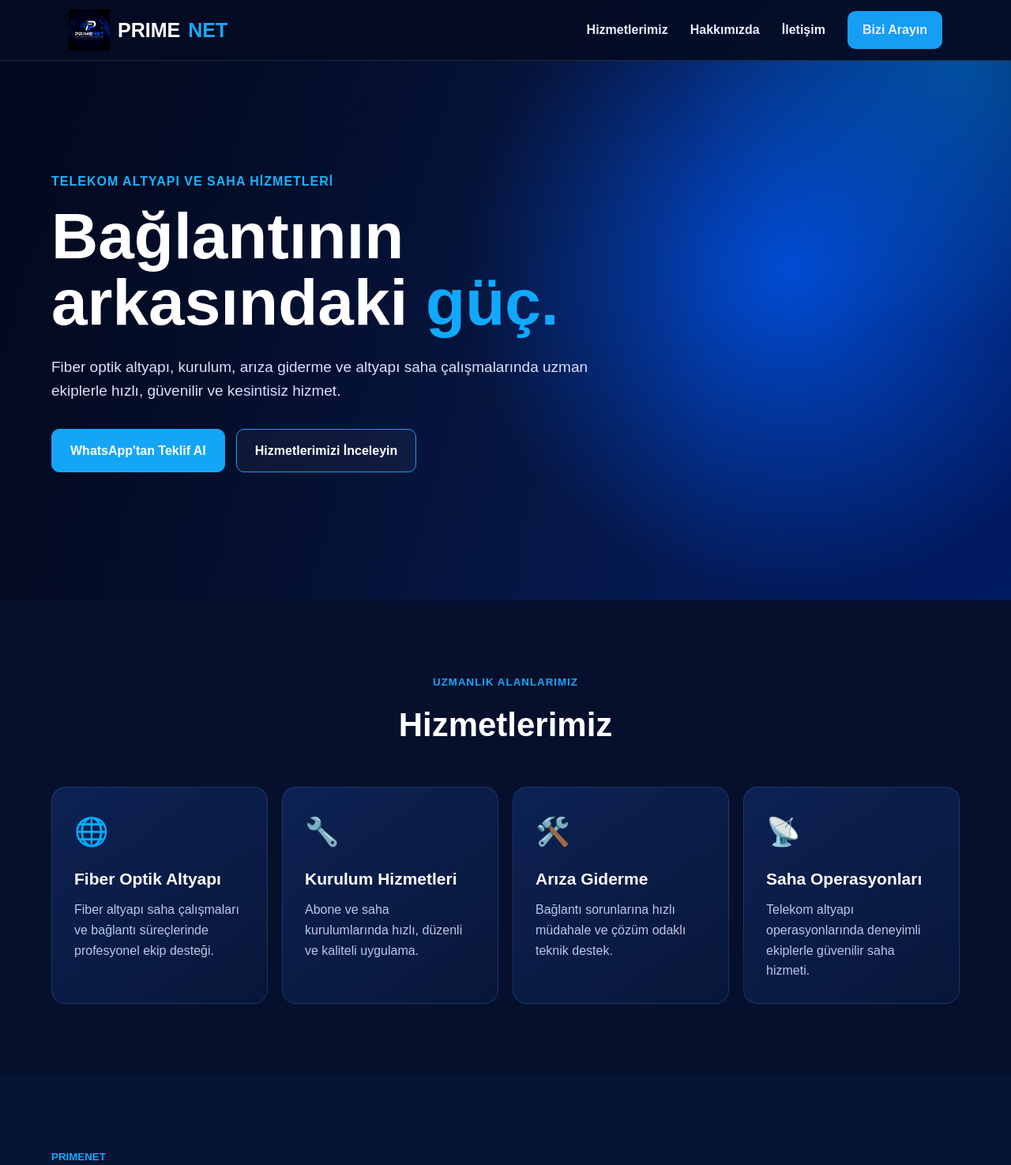
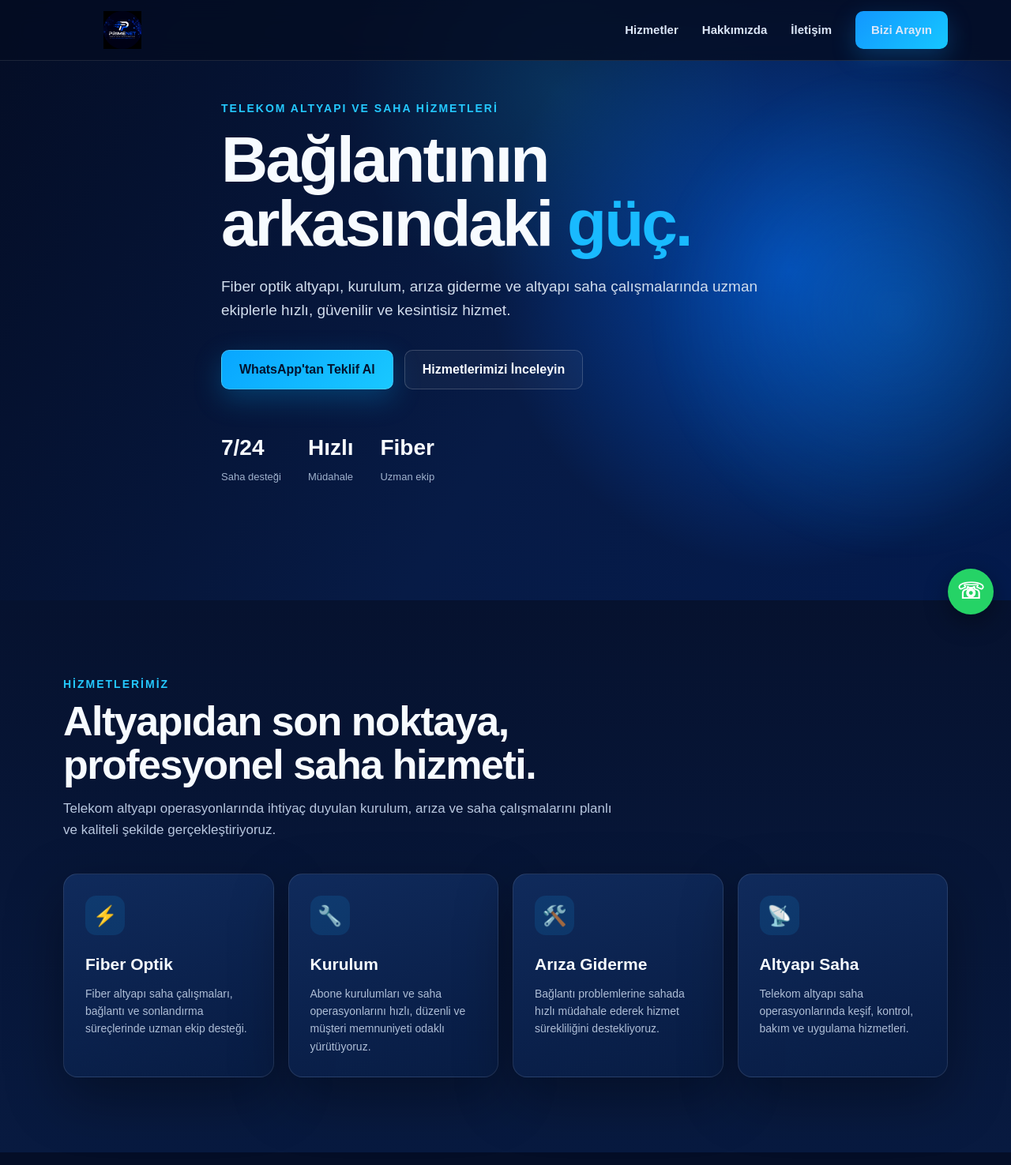
Before and after one commit to erollcan58/primenet, a plain HTML site: page index.html in a window 1280 px wide. Shown: the top 1475 px of the page at 79% size. Drawn offline with Linux system fonts and the light colour scheme.

Commit message:
Add files via upload

```diff
--- a/index.html
+++ b/index.html
@@ -3,141 +3,352 @@
 <head>
 <meta charset="UTF-8">
 <meta name="viewport" content="width=device-width, initial-scale=1.0">
-<title>PrimeNet | Telekom Altyapı ve Saha Hizmetleri</title>
-<meta name="description" content="PrimeNet - Fiber optik altyapı, kurulum, arıza giderme ve saha hizmetleri.">
+<meta name="description" content="Prime Net - Telekom altyapı, fiber optik, kurulum, arıza giderme ve saha hizmetleri.">
+<title>Prime Net | Telekom Altyapı ve Saha Hizmetleri</title>
 <style>
+:root{
+  --bg:#06112d;
+  --bg2:#081a42;
+  --card:#0d2350;
+  --blue:#159cff;
+  --cyan:#18c8ff;
+  --text:#f7fbff;
+  --muted:#b8c7df;
+  --line:rgba(255,255,255,.10);
+  --shadow:0 25px 70px rgba(0,0,0,.35);
+}
 *{box-sizing:border-box;margin:0;padding:0}
 html{scroll-behavior:smooth}
-body{font-family:Arial,Helvetica,sans-serif;background:#06102d;color:#fff;line-height:1.6}
+body{
+  font-family:Arial,Helvetica,sans-serif;
+  color:var(--text);
+  background:var(--bg);
+  line-height:1.6;
+}
 a{text-decoration:none;color:inherit}
-header{position:fixed;top:0;left:0;right:0;z-index:1000;background:rgba(4,12,35,.94);border-bottom:1px solid rgba(255,255,255,.12);backdrop-filter:blur(12px)}
-.nav{max-width:1150px;margin:auto;height:76px;padding:0 22px;display:flex;align-items:center;justify-content:space-between}
-.logo{display:flex;align-items:center;gap:10px;font-size:25px;font-weight:800}
-.logo img{width:52px;height:52px;object-fit:contain}
-.logo span:last-child{color:#17a9ff}
-nav{display:flex;align-items:center;gap:28px}
-nav a{font-weight:600;color:#e9efff;transition:.2s}
-nav a:hover{color:#16a9ff}
-.call{background:#159ef3;padding:11px 19px;border-radius:10px;font-weight:700}
-.hero{min-height:760px;padding:155px 22px 100px;display:flex;align-items:center;overflow:hidden;position:relative;background:
-radial-gradient(circle at 78% 45%,rgba(0,93,255,.75),transparent 38%),
-radial-gradient(circle at 95% 10%,rgba(0,174,255,.35),transparent 25%),
-linear-gradient(115deg,#03091d,#07194a 55%,#001a63)}
-.hero:after{content:"";position:absolute;inset:0;background:linear-gradient(90deg,rgba(3,9,29,.65),transparent 70%);pointer-events:none}
-.hero-inner{max-width:1150px;width:100%;margin:auto;position:relative;z-index:2}
-.badge{display:inline-block;color:#18b4ff;font-size:16px;font-weight:800;letter-spacing:1px;margin-bottom:15px}
-h1{font-size:clamp(48px,7vw,82px);line-height:1.02;max-width:760px;margin-bottom:25px}
-h1 span{color:#10a9ff}
-.hero p{font-size:19px;color:#d7e3ff;max-width:720px;margin-bottom:32px}
-.buttons{display:flex;gap:14px;flex-wrap:wrap}
-.btn{display:inline-block;padding:14px 23px;border-radius:10px;font-weight:800;border:1px solid #199ff0}
-.btn.primary{background:#14a5f7}
-.btn.secondary{background:rgba(255,255,255,.04)}
-section{padding:90px 22px}
-.container{max-width:1150px;margin:auto}
-.title{text-align:center;margin-bottom:45px}
-.title small{color:#15aaff;font-weight:800;letter-spacing:1px}
-.title h2{font-size:42px;margin-top:8px}
-.cards{display:grid;grid-template-columns:repeat(4,1fr);gap:18px}
-.card{background:linear-gradient(145deg,#0d2254,#081638);border:1px solid rgba(75,159,255,.2);border-radius:18px;padding:28px;min-height:210px;transition:.25s}
-.card:hover{transform:translateY(-5px);border-color:#159ef3}
-.icon{font-size:35px;margin-bottom:15px}
-.card h3{font-size:21px;margin-bottom:10px}
-.card p{color:#b8c8e8}
-.about{background:#071535}
-.about-grid{display:grid;grid-template-columns:1fr 1fr;gap:50px;align-items:center}
-.about h2{font-size:42px;margin:8px 0 18px}
-.about p{color:#c3d0ea;font-size:17px;margin-bottom:15px}
-.list{display:grid;gap:12px;margin-top:22px}
-.list div{background:#0b1e47;padding:13px 16px;border-radius:10px;color:#dbe7ff}
-.contact{text-align:center;background:linear-gradient(135deg,#071538,#032c70)}
-.contact h2{font-size:44px;margin-bottom:15px}
-.contact p{color:#c8d7f3;margin-bottom:25px}
-footer{padding:28px 22px;text-align:center;background:#03091c;color:#8799bf}
-@media(max-width:850px){
-nav{gap:12px}nav a:not(.call){display:none}
-.cards{grid-template-columns:1fr 1fr}
-.about-grid{grid-template-columns:1fr}
-.hero{min-height:700px}
+.container{width:min(1120px,92%);margin:auto}
+
+/* NAVBAR */
+header{
+  position:fixed;top:0;left:0;right:0;z-index:20;
+  background:rgba(4,13,35,.82);
+  backdrop-filter:blur(14px);
+  border-bottom:1px solid var(--line);
 }
-@media(max-width:520px){
-.nav{height:68px}.logo{font-size:20px}.logo img{width:42px;height:42px}
-.hero{padding-top:120px}h1{font-size:48px}.hero p{font-size:16px}
-.cards{grid-template-columns:1fr}.title h2,.about h2,.contact h2{font-size:34px}
+.nav{
+  height:76px;display:flex;align-items:center;justify-content:space-between;gap:25px;
+}
+.logo{display:flex;align-items:center;min-width:170px}
+.logo img{width:145px;max-height:48px;object-fit:contain}
+.logo-fallback{font-size:22px;font-weight:800;letter-spacing:-1px}
+.logo-fallback span{color:var(--blue)}
+.menu{display:flex;align-items:center;gap:30px;font-size:15px;font-weight:600}
+.menu a{color:#dce7f8;transition:.2s}
+.menu a:hover{color:#24b8ff}
+.nav-btn{
+  padding:12px 20px;border-radius:10px;
+  background:linear-gradient(135deg,#1297ff,#16c7ff);
+  font-weight:800;box-shadow:0 10px 30px rgba(21,156,255,.25);
+}
+.mobile-btn{display:none;background:none;border:0;color:white;font-size:28px}
+
+/* HERO */
+.hero{
+  min-height:760px;padding-top:76px;display:flex;align-items:center;
+  position:relative;overflow:hidden;
+  background:
+    radial-gradient(circle at 78% 45%,rgba(0,105,255,.55),transparent 35%),
+    radial-gradient(circle at 55% 15%,rgba(20,195,255,.15),transparent 28%),
+    linear-gradient(120deg,#040d25 0%,#071b46 55%,#031a4c 100%);
+}
+.hero:before{
+  content:"";position:absolute;width:650px;height:650px;border-radius:50%;
+  right:-180px;top:70px;
+  background:radial-gradient(circle,rgba(16,155,255,.25),transparent 68%);
+  filter:blur(4px);
+}
+.hero-content{position:relative;z-index:2;max-width:720px}
+.eyebrow{
+  color:#24c8ff;text-transform:uppercase;letter-spacing:2px;
+  font-weight:800;font-size:14px;margin-bottom:14px;
+}
+h1{font-size:clamp(46px,7vw,82px);line-height:.98;letter-spacing:-3px;margin-bottom:25px}
+h1 span{color:#19baff}
+.hero p{font-size:19px;color:#d1dded;max-width:690px;margin-bottom:34px}
+.actions{display:flex;gap:14px;flex-wrap:wrap}
+.btn{
+  display:inline-flex;align-items:center;justify-content:center;
+  min-height:50px;padding:0 22px;border-radius:10px;font-weight:800;
+  border:1px solid rgba(255,255,255,.18);transition:.2s;
+}
+.btn-primary{background:linear-gradient(135deg,#08a6ff,#19c8ff);color:#03132f;box-shadow:0 12px 35px rgba(0,174,255,.25)}
+.btn-secondary{background:rgba(255,255,255,.04)}
+.btn:hover{transform:translateY(-2px)}
+.stats{
+  display:flex;gap:34px;margin-top:52px;flex-wrap:wrap;
+}
+.stat strong{display:block;font-size:28px}
+.stat span{color:#9fb1cc;font-size:13px}
+
+/* SECTIONS */
+section{padding:95px 0}
+.section-head{max-width:700px;margin-bottom:42px}
+.section-head .eyebrow{margin-bottom:9px}
+h2{font-size:clamp(34px,5vw,52px);line-height:1.05;letter-spacing:-1.5px;margin-bottom:14px}
+.section-head p{color:var(--muted);font-size:17px}
+.services{background:linear-gradient(180deg,#06122f,#081a40)}
+.grid{
+  display:grid;grid-template-columns:repeat(4,1fr);gap:18px;
+}
+.card{
+  background:linear-gradient(160deg,rgba(17,45,95,.92),rgba(8,28,67,.92));
+  border:1px solid var(--line);border-radius:18px;padding:27px;
+  box-shadow:var(--shadow);transition:.25s;
+}
+.card:hover{transform:translateY(-7px);border-color:rgba(24,200,255,.35)}
+.icon{
+  width:50px;height:50px;border-radius:14px;display:grid;place-items:center;
+  background:rgba(16,171,255,.13);font-size:25px;margin-bottom:20px;
+}
+.card h3{font-size:21px;margin-bottom:9px}
+.card p{color:#aebed6;font-size:14px}
+
+/* ABOUT */
+.about{
+  background:#040e27;
+}
+.about-wrap{
+  display:grid;grid-template-columns:1.05fr .95fr;gap:65px;align-items:center;
+}
+.about-text p{color:var(--muted);margin:18px 0}
+.checks{display:grid;gap:13px;margin-top:25px}
+.check{display:flex;gap:11px;align-items:center;color:#dbe7f7}
+.check b{color:#18c8ff}
+.about-box{
+  padding:35px;border:1px solid var(--line);border-radius:24px;
+  background:linear-gradient(145deg,#0d2b61,#07183b);
+  box-shadow:var(--shadow);
+}
+.about-box h3{font-size:27px;margin-bottom:20px}
+.about-box .big{font-size:62px;font-weight:900;line-height:1;color:#18bfff}
+.about-box p{color:#9fb2ce;margin-top:10px}
+
+/* CTA */
+.cta{
+  padding:80px 0;
+  background:linear-gradient(120deg,#0a326c,#0759a5 55%,#08aee9);
+}
+.cta-box{display:flex;align-items:center;justify-content:space-between;gap:30px}
+.cta h2{margin:0;max-width:650px}
+.cta p{color:#e1f6ff;margin-top:10px}
+.cta .btn{background:#fff;color:#075197;border:0}
+
+/* CONTACT */
+.contact{background:#06122e}
+.contact-grid{display:grid;grid-template-columns:1fr 1fr;gap:20px}
+.contact-card{
+  border:1px solid var(--line);background:#091c40;border-radius:18px;padding:28px;
+}
+.contact-card small{display:block;color:#7f96b7;text-transform:uppercase;letter-spacing:1px;margin-bottom:7px}
+.contact-card a{font-size:20px;font-weight:800;color:#fff}
+.contact-card a:hover{color:#18c8ff}
+
+/* FOOTER */
+footer{background:#030a1d;border-top:1px solid var(--line);padding:28px 0;color:#8ea2c0}
+.footer{display:flex;justify-content:space-between;gap:20px;align-items:center}
+.footer strong{color:#eaf4ff}
+.wa{
+  position:fixed;right:22px;bottom:22px;z-index:30;
+  width:58px;height:58px;border-radius:50%;
+  display:grid;place-items:center;background:#25d366;color:white;
+  font-size:28px;font-weight:900;box-shadow:0 10px 30px rgba(0,0,0,.35);
+}
+
+/* RESPONSIVE */
+@media(max-width:900px){
+  .grid{grid-template-columns:repeat(2,1fr)}
+  .about-wrap{grid-template-columns:1fr}
+  .cta-box{flex-direction:column;align-items:flex-start}
+}
+@media(max-width:700px){
+  .nav{height:68px}
+  .menu,.nav-btn{display:none}
+  .mobile-btn{display:block}
+  .hero{min-height:700px}
+  h1{letter-spacing:-2px}
+  .grid,.contact-grid{grid-template-columns:1fr}
+  .stats{gap:22px}
+  section{padding:72px 0}
+  .footer{flex-direction:column;align-items:flex-start}
 }
 </style>
+
+<style>
+.site-logo img, .logo img, header img.logo {
+  width: 150px !important;
+  height: 64px !important;
+  object-fit: contain !important;
+  object-position: center !important;
+  border-radius: 10px;
+}
+@media (max-width: 700px) {
+  .site-logo img, .logo img, header img.logo {
+    width: 125px !important;
+    height: 56px !important;
+  }
+}
+</style>
+
 </head>
 <body>
 
 <header>
-  <div class="nav">
-    <a class="logo" href="#anasayfa">
-      <img src="logo.png" alt="PrimeNet Logo">
-      <span>PRIME</span><span>NET</span>
+  <div class="container nav">
+    <a class="logo" href="#anasayfa" aria-label="Prime Net">
+      <img src="logo.png" alt="Prime Net Logo"
+           onerror="this.style.display='none';document.getElementById('logoFallback').style.display='block'">
+      <div id="logoFallback" class="logo-fallback" style="display:none">PRIME <span>NET</span></div>
     </a>
-    <nav>
-      <a href="#hizmetler">Hizmetlerimiz</a>
+
+    <nav class="menu">
+      <a href="#hizmetler">Hizmetler</a>
       <a href="#hakkimizda">Hakkımızda</a>
       <a href="#iletisim">İletişim</a>
-      <a class="call" href="tel:+905447398531">Bizi Arayın</a>
+      <a class="nav-btn" href="tel:+905447398531">Bizi Arayın</a>
     </nav>
+    <button class="mobile-btn" onclick="document.getElementById('mobileMenu').classList.toggle('show')" aria-label="Menü">☰</button>
   </div>
 </header>
 
-<main>
-<section class="hero" id="anasayfa">
-  <div class="hero-inner">
-    <div class="badge">TELEKOM ALTYAPI VE SAHA HİZMETLERİ</div>
+<div id="mobileMenu" style="display:none;position:fixed;z-index:19;top:68px;left:0;right:0;background:#06132f;border-bottom:1px solid rgba(255,255,255,.1);padding:20px">
+  <div class="container" style="display:grid;gap:15px">
+    <a href="#hizmetler" onclick="closeMenu()">Hizmetler</a>
+    <a href="#hakkimizda" onclick="closeMenu()">Hakkımızda</a>
+    <a href="#iletisim" onclick="closeMenu()">İletişim</a>
+    <a href="tel:+905447398531" onclick="closeMenu()">Bizi Arayın</a>
+  </div>
+</div>
+
+<main id="anasayfa">
+<section class="hero">
+  <div class="container hero-content">
+    <div class="eyebrow">Telekom Altyapı ve Saha Hizmetleri</div>
     <h1>Bağlantının<br>arkasındaki <span>güç.</span></h1>
     <p>Fiber optik altyapı, kurulum, arıza giderme ve altyapı saha çalışmalarında uzman ekiplerle hızlı, güvenilir ve kesintisiz hizmet.</p>
-    <div class="buttons">
-      <a class="btn primary" href="https://wa.me/905447398531?text=Merhaba%20PrimeNet%2C%20hizmetleriniz%20hakk%C4%B1nda%20bilgi%20almak%20istiyorum." target="_blank">WhatsApp'tan Teklif Al</a>
-      <a class="btn secondary" href="#hizmetler">Hizmetlerimizi İnceleyin</a>
+    <div class="actions">
+      <a class="btn btn-primary" href="https://wa.me/905447398531?text=Merhaba%20Prime%20Net%2C%20hizmetleriniz%20hakk%C4%B1nda%20bilgi%20almak%20istiyorum." target="_blank">WhatsApp'tan Teklif Al</a>
+      <a class="btn btn-secondary" href="#hizmetler">Hizmetlerimizi İnceleyin</a>
+    </div>
+    <div class="stats">
+      <div class="stat"><strong>7/24</strong><span>Saha desteği</span></div>
+      <div class="stat"><strong>Hızlı</strong><span>Müdahale</span></div>
+      <div class="stat"><strong>Fiber</strong><span>Uzman ekip</span></div>
     </div>
   </div>
 </section>
 
-<section id="hizmetler">
+<section class="services" id="hizmetler">
   <div class="container">
-    <div class="title"><small>UZMANLIK ALANLARIMIZ</small><h2>Hizmetlerimiz</h2></div>
-    <div class="cards">
-      <div class="card"><div class="icon">🌐</div><h3>Fiber Optik Altyapı</h3><p>Fiber altyapı saha çalışmaları ve bağlantı süreçlerinde profesyonel ekip desteği.</p></div>
-      <div class="card"><div class="icon">🔧</div><h3>Kurulum Hizmetleri</h3><p>Abone ve saha kurulumlarında hızlı, düzenli ve kaliteli uygulama.</p></div>
-      <div class="card"><div class="icon">🛠️</div><h3>Arıza Giderme</h3><p>Bağlantı sorunlarına hızlı müdahale ve çözüm odaklı teknik destek.</p></div>
-      <div class="card"><div class="icon">📡</div><h3>Saha Operasyonları</h3><p>Telekom altyapı operasyonlarında deneyimli ekiplerle güvenilir saha hizmeti.</p></div>
+    <div class="section-head">
+      <div class="eyebrow">Hizmetlerimiz</div>
+      <h2>Altyapıdan son noktaya,<br>profesyonel saha hizmeti.</h2>
+      <p>Telekom altyapı operasyonlarında ihtiyaç duyulan kurulum, arıza ve saha çalışmalarını planlı ve kaliteli şekilde gerçekleştiriyoruz.</p>
+    </div>
+    <div class="grid">
+      <article class="card">
+        <div class="icon">⚡</div>
+        <h3>Fiber Optik</h3>
+        <p>Fiber altyapı saha çalışmaları, bağlantı ve sonlandırma süreçlerinde uzman ekip desteği.</p>
+      </article>
+      <article class="card">
+        <div class="icon">🔧</div>
+        <h3>Kurulum</h3>
+        <p>Abone kurulumları ve saha operasyonlarını hızlı, düzenli ve müşteri memnuniyeti odaklı yürütüyoruz.</p>
+      </article>
+      <article class="card">
+        <div class="icon">🛠️</div>
+        <h3>Arıza Giderme</h3>
+        <p>Bağlantı problemlerine sahada hızlı müdahale ederek hizmet sürekliliğini destekliyoruz.</p>
+      </article>
+      <article class="card">
+        <div class="icon">📡</div>
+        <h3>Altyapı Saha</h3>
+        <p>Telekom altyapı saha operasyonlarında keşif, kontrol, bakım ve uygulama hizmetleri.</p>
+      </article>
     </div>
   </div>
 </section>
 
 <section class="about" id="hakkimizda">
-  <div class="container about-grid">
+  <div class="container about-wrap">
+    <div class="about-text">
+      <div class="eyebrow">Neden Prime Net?</div>
+      <h2>Sahada güç,<br>hizmette güven.</h2>
+      <p>Prime Net, telekom altyapı ve saha operasyonlarında hızlı müdahale, kaliteli uygulama ve müşteri memnuniyetini merkeze alan profesyonel bir hizmet anlayışıyla çalışır.</p>
+      <div class="checks">
+        <div class="check"><b>✓</b> Deneyimli saha ekipleri</div>
+        <div class="check"><b>✓</b> Hızlı ve planlı müdahale</div>
+        <div class="check"><b>✓</b> Kalite ve iş güvenliği odaklı çalışma</div>
+        <div class="check"><b>✓</b> Müşteri memnuniyeti</div>
+      </div>
+    </div>
+    <div class="about-box">
+      <h3>Doğru bağlantı,<br>doğru ekip.</h3>
+      <div class="big">7/24</div>
+      <p>İhtiyaçlarınıza hızlı cevap verecek saha operasyon anlayışı.</p>
+    </div>
+  </div>
+</section>
+
+<section class="cta">
+  <div class="container cta-box">
     <div>
-      <small style="color:#15aaff;font-weight:800">PRIMENET</small>
-      <h2>Teknik güç, güvenilir hizmet.</h2>
-      <p>PrimeNet olarak telekom altyapı ve saha hizmetlerinde kaliteyi, hızı ve müşteri memnuniyetini ön planda tutuyoruz.</p>
-      <p>Kurulumdan arıza çözümüne kadar saha operasyonlarının her aşamasında profesyonel yaklaşım sunuyoruz.</p>
+      <h2>Hizmet almak veya teklif almak ister misiniz?</h2>
+      <p>Prime Net ekibine WhatsApp üzerinden doğrudan ulaşın.</p>
     </div>
-    <div class="list">
-      <div>✓ Deneyimli saha ekipleri</div>
-      <div>✓ Hızlı müdahale ve çözüm</div>
-      <div>✓ Fiber altyapı uzmanlığı</div>
-      <div>✓ Müşteri memnuniyeti odaklı çalışma</div>
-    </div>
+    <a class="btn" href="https://wa.me/905447398531?text=Merhaba%20Prime%20Net%2C%20teklif%20almak%20istiyorum." target="_blank">WhatsApp'tan Ulaşın →</a>
   </div>
 </section>
 
 <section class="contact" id="iletisim">
   <div class="container">
-    <h2>Bizimle iletişime geçin</h2>
-    <p>Hizmetlerimiz hakkında bilgi almak veya teklif talep etmek için bize ulaşabilirsiniz.</p>
-    <div class="buttons" style="justify-content:center">
-      <a class="btn primary" href="https://wa.me/905447398531?text=Merhaba%20PrimeNet%2C%20hizmetleriniz%20hakk%C4%B1nda%20bilgi%20almak%20istiyorum." target="_blank">WhatsApp'tan Yazın</a>
-      <a class="btn secondary" href="tel:+905447398531">0544 739 85 31</a>
+    <div class="section-head">
+      <div class="eyebrow">İletişim</div>
+      <h2>Size nasıl yardımcı olabiliriz?</h2>
+      <p>Hizmet ve teklif talepleriniz için bize doğrudan ulaşabilirsiniz.</p>
+    </div>
+    <div class="contact-grid">
+      <div class="contact-card">
+        <small>Telefon</small>
+        <a href="tel:+905447398531">0544 739 85 31</a>
+      </div>
+      <div class="contact-card">
+        <small>WhatsApp</small>
+        <a href="https://wa.me/905447398531" target="_blank">WhatsApp'tan Mesaj Gönder →</a>
+      </div>
     </div>
   </div>
 </section>
 </main>
 
-<footer>© 2026 PrimeNet. Tüm hakları saklıdır.</footer>
+<footer>
+  <div class="container footer">
+    <div><strong>PRIME NET</strong> · Telekom Altyapı ve Saha Hizmetleri</div>
+    <div>© 2026 Prime Net. Tüm hakları saklıdır.</div>
+  </div>
+</footer>
+
+<a class="wa" href="https://wa.me/905447398531?text=Merhaba%20Prime%20Net%2C%20bilgi%20almak%20istiyorum." target="_blank" aria-label="WhatsApp">☏</a>
+
+<script>
+function closeMenu(){
+  document.getElementById('mobileMenu').style.display='none';
+}
+const menu=document.getElementById('mobileMenu');
+const btn=document.querySelector('.mobile-btn');
+btn.addEventListener('click',()=>{
+  menu.style.display = menu.style.display==='block' ? 'none' : 'block';
+});
+</script>
 </body>
 </html>
```
